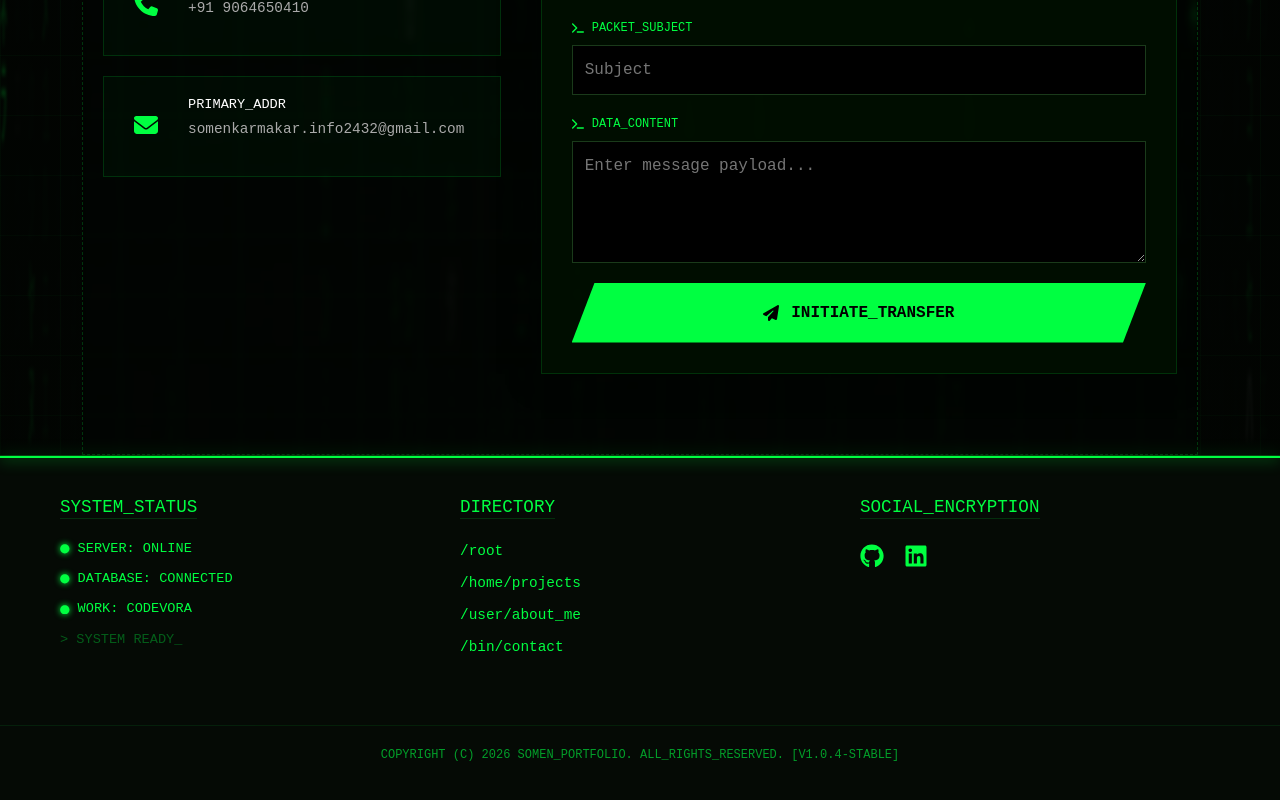
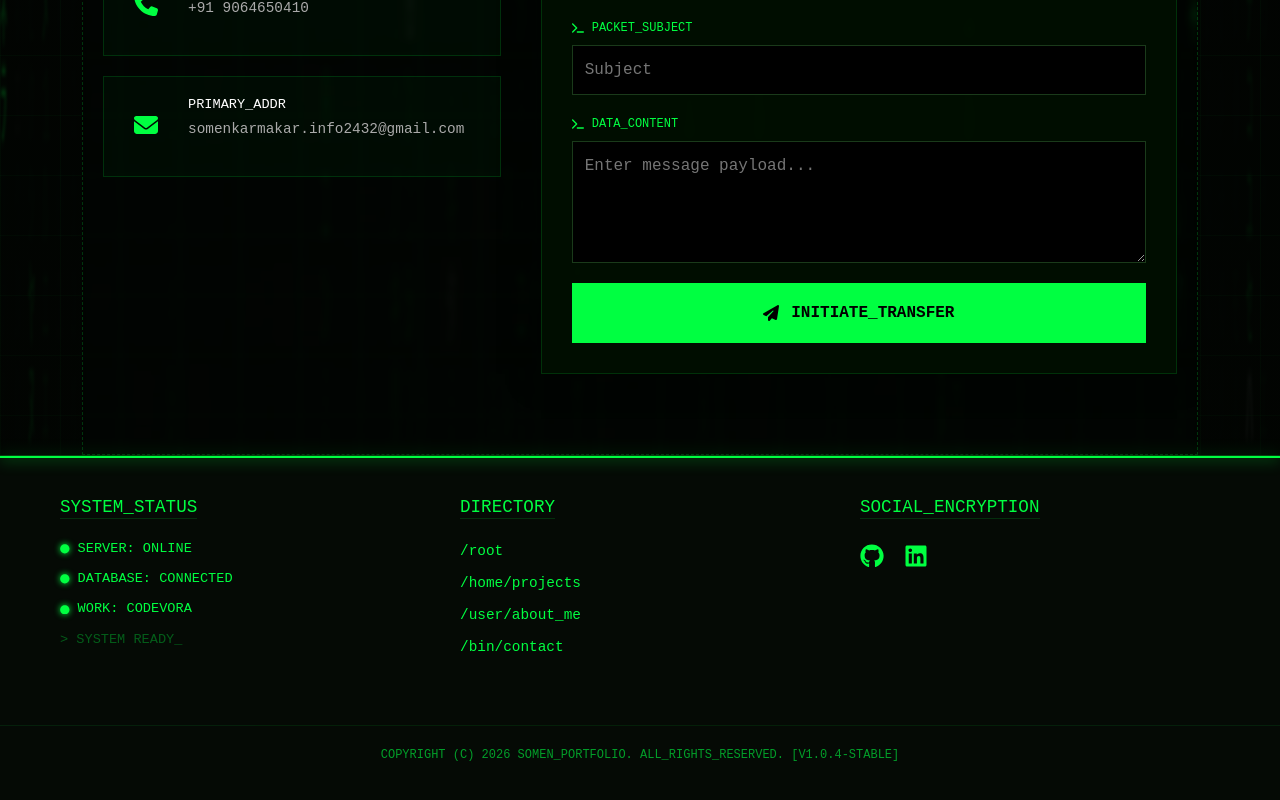
Before and after one commit to SomenKarmakar24/portfolio, a React (Vite) app: page / in a window 1280 px wide. Shown: the part 5340-6140 px from the top of the page. Built offline with nearby package versions, Linux system fonts and the light colour scheme.

Commit message:
mobile view initiate button fix

```diff
--- a/src/assets/css/Contact.css
+++ b/src/assets/css/Contact.css
@@ -153,6 +153,11 @@
     gap: 12px;
     clip-path: polygon(4% 0, 100% 0, 96% 100%, 0 100%);
     transition: 0.3s;
+    /* Ensure touch events are never blocked */
+    touch-action: manipulation;
+    -webkit-tap-highlight-color: transparent;
+    position: relative;
+    z-index: 10;
 }
 
 .c-submit-btn:active:not(:disabled) {
@@ -184,7 +189,11 @@
     .c-contact-left { order: 2; display: grid; grid-template-columns: repeat(auto-fit, minmax(280px, 1fr)); gap: 15px; }
 }
 
+/* Remove clip-path on all touch/mobile devices — it clips the tap area */
+@media (hover: none), (max-width: 900px) {
+    .c-submit-btn { clip-path: none; }
+}
+
 @media screen and (max-width: 500px) {
     .c-actual-form { padding: 20px; }
-    .c-submit-btn { clip-path: none; }
 }
```
